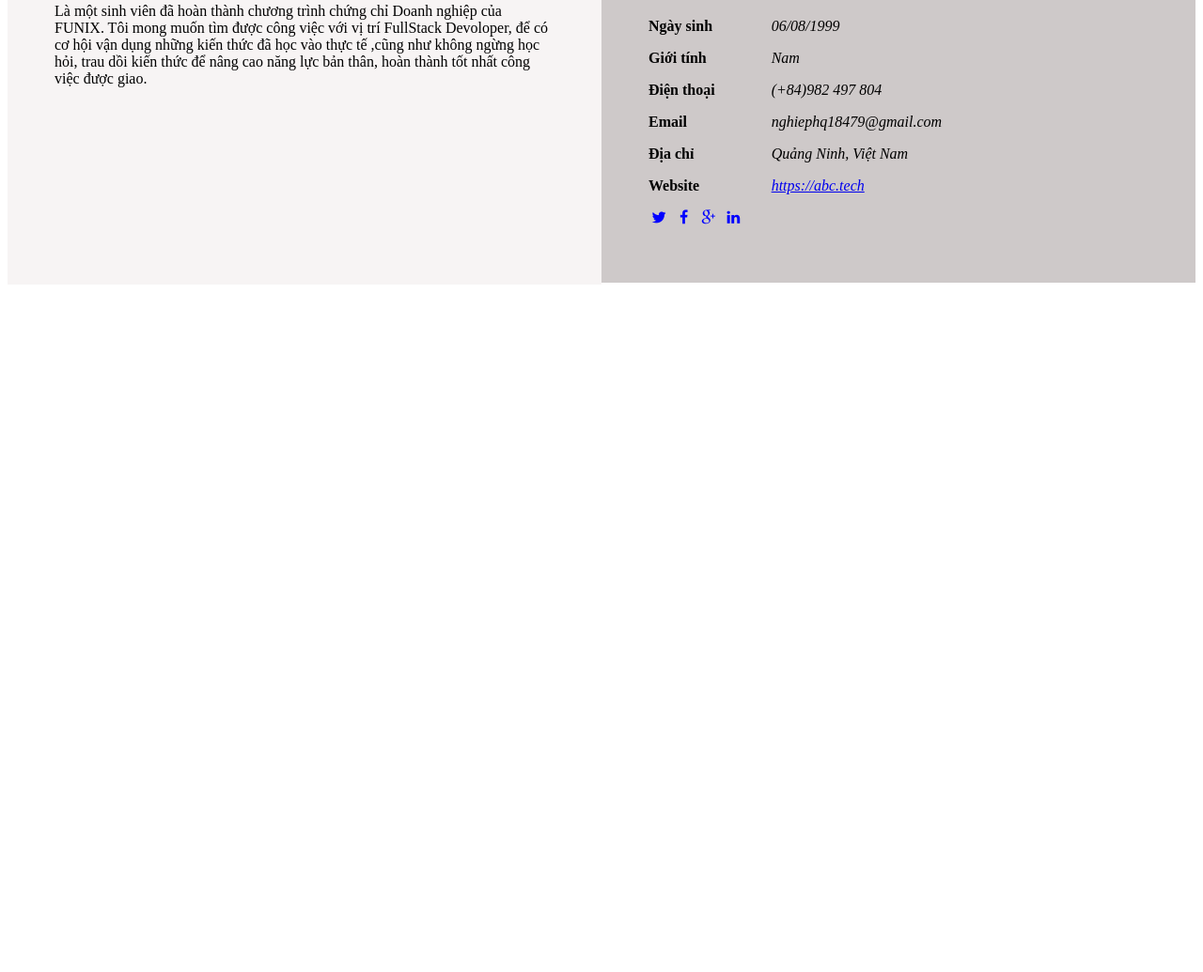
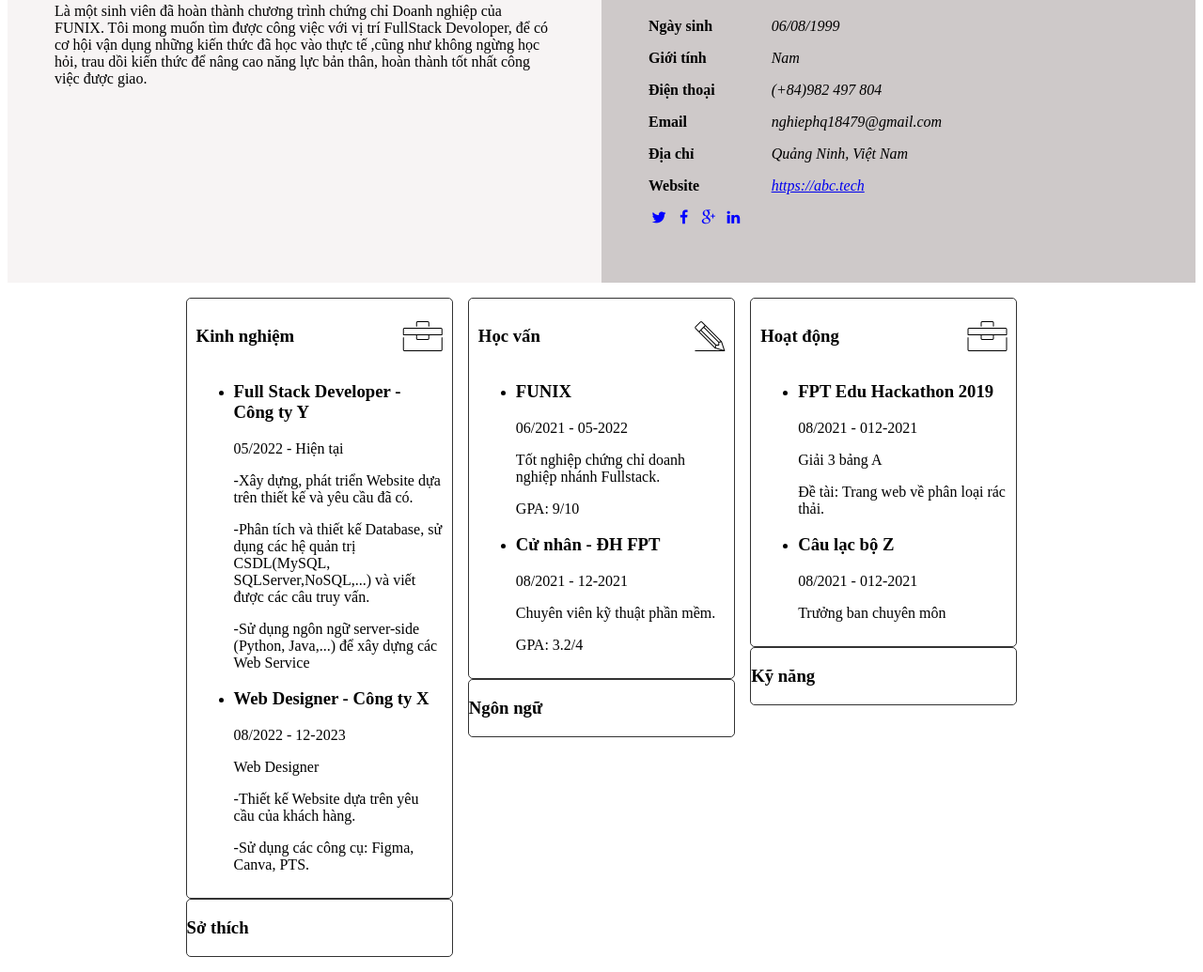
Before and after one commit to hqnghiep/Assignment-02, a plain HTML site: page Assignment-02/index.html in a window 1280 px wide. Shown: the part 637-1672 px from the top of the page at 94% size. Before the commit the page ends 948 px from the top, so only its background shows below. Drawn offline with Linux system fonts and the light colour scheme.

Commit message:
layou bo cuc cho cac chi muc

```diff
--- a/Assignment-02/css/style.css
+++ b/Assignment-02/css/style.css
@@ -59,7 +59,7 @@
 }
 .back-mtnn {
   background-color: #f7f4f4;
-  height: 426.57px;
+  height: 100%;
 }
 .contai-mtnn {
   padding: 60px 50px;
@@ -85,3 +85,36 @@
 .list-icon {
   color: blue;
 }
+
+.container-muc {
+  width: 70%;
+  margin: 1rem auto;
+}
+.layout-muc {
+  display: grid;
+  grid-template-columns: repeat(3, 1fr);
+  align-items: flex-start;
+  column-gap: 1em;
+}
+.bor-muc {
+  border: 1px solid #333;
+  border-radius: 5px;
+  /* height: 100%; */
+}
+.mini-contai {
+  padding: 10px;
+}
+.layout-icon-muc {
+  display: flex;
+  justify-content: space-between;
+  align-items: center;
+}
+.ic-toolbox {
+  font-size: 2rem;
+}
+.ic-pencil {
+  font-size: 2rem;
+}
+.ic-toolbox {
+  font-size: 2rem;
+}
--- a/Assignment-02/index.html
+++ b/Assignment-02/index.html
@@ -77,6 +77,118 @@
           </div>
         </div>
       </div>
+
+      <!-- //=================cac muc=============  -->
+      <div class="container-muc">
+        <div class="layout-muc">
+          <div class="height-muc">
+            <div class="bor-muc">
+              <div class="mini-contai">
+                <div class="layout-icon-muc">
+                  <h3>Kinh nghiệm</h3>
+                  <i class="ic-toolbox"></i>
+                </div>
+
+                <ul>
+                  <li>
+                    <div>
+                      <h3>Full Stack Developer - Công ty Y</h3>
+                      <p>05/2022 - Hiện tại</p>
+                      <p>
+                        -Xây dựng, phát triển Website dựa trên thiết kế và yêu
+                        cầu đã có.
+                      </p>
+                      <p>
+                        -Phân tích và thiết kế Database, sử dụng các hệ quản trị
+                        CSDL(MySQL, SQLServer,NoSQL,...) và viết được các câu
+                        truy vấn.
+                      </p>
+                      <p>
+                        -Sử dụng ngôn ngữ server-side (Python, Java,...) để xây
+                        dựng các Web Service
+                      </p>
+                    </div>
+                  </li>
+                  <li>
+                    <div>
+                      <h3>Web Designer - Công ty X</h3>
+                      <p>08/2022 - 12-2023</p>
+                      <p>Web Designer</p>
+                      <p>-Thiết kế Website dựa trên yêu cầu của khách hàng.</p>
+                      <p>-Sử dụng các công cụ: Figma, Canva, PTS.</p>
+                    </div>
+                  </li>
+                </ul>
+              </div>
+            </div>
+            <div class="bor-muc">
+              <h3>Sở thích</h3>
+            </div>
+          </div>
+
+          <!-- ================  -->
+          <div>
+            <div class="bor-muc">
+              <div class="mini-contai">
+                <div class="layout-icon-muc">
+                  <h3>Học vấn</h3>
+                  <i class="ic-pencil"></i>
+                </div>
+                <ul>
+                  <li>
+                    <div>
+                      <h3>FUNIX</h3>
+                      <p>06/2021 - 05-2022</p>
+                      <p>Tốt nghiệp chứng chỉ doanh nghiệp nhánh Fullstack.</p>
+                      <p>GPA: 9/10</p>
+                    </div>
+                  </li>
+                  <li>
+                    <div>
+                      <h3>Cử nhân - ĐH FPT</h3>
+                      <p>08/2021 - 12-2021</p>
+                      <p>Chuyên viên kỹ thuật phần mềm.</p>
+                      <p>GPA: 3.2/4</p>
+                    </div>
+                  </li>
+                </ul>
+              </div>
+            </div>
+            <div class="bor-muc">
+              <h3>Ngôn ngữ</h3>
+            </div>
+          </div>
+          <!-- ==================  -->
+          <di>
+            <div class="bor-muc">
+              <div class="mini-contai">
+                <div class="layout-icon-muc">
+                  <h3>Hoạt động</h3>
+                  <i class="ic-toolbox"></i>
+                </div>
+                <ul>
+                  <li>
+                    <div>
+                      <h3>FPT Edu Hackathon 2019</h3>
+                      <p>08/2021 - 012-2021</p>
+                      <p>Giải 3 bảng A</p>
+                      <p>Đề tài: Trang web về phân loại rác thải.</p>
+                    </div>
+                  </li>
+                  <li>
+                    <h3>Câu lạc bộ Z</h3>
+                    <p>08/2021 - 012-2021</p>
+                    <p>Trưởng ban chuyên môn</p>
+                  </li>
+                </ul>
+              </div>
+            </div>
+            <div class="bor-muc">
+              <h3>Kỹ năng</h3>
+            </div>
+          </di>
+        </div>
+      </div>
     </div>
   </body>
 </html>
```
